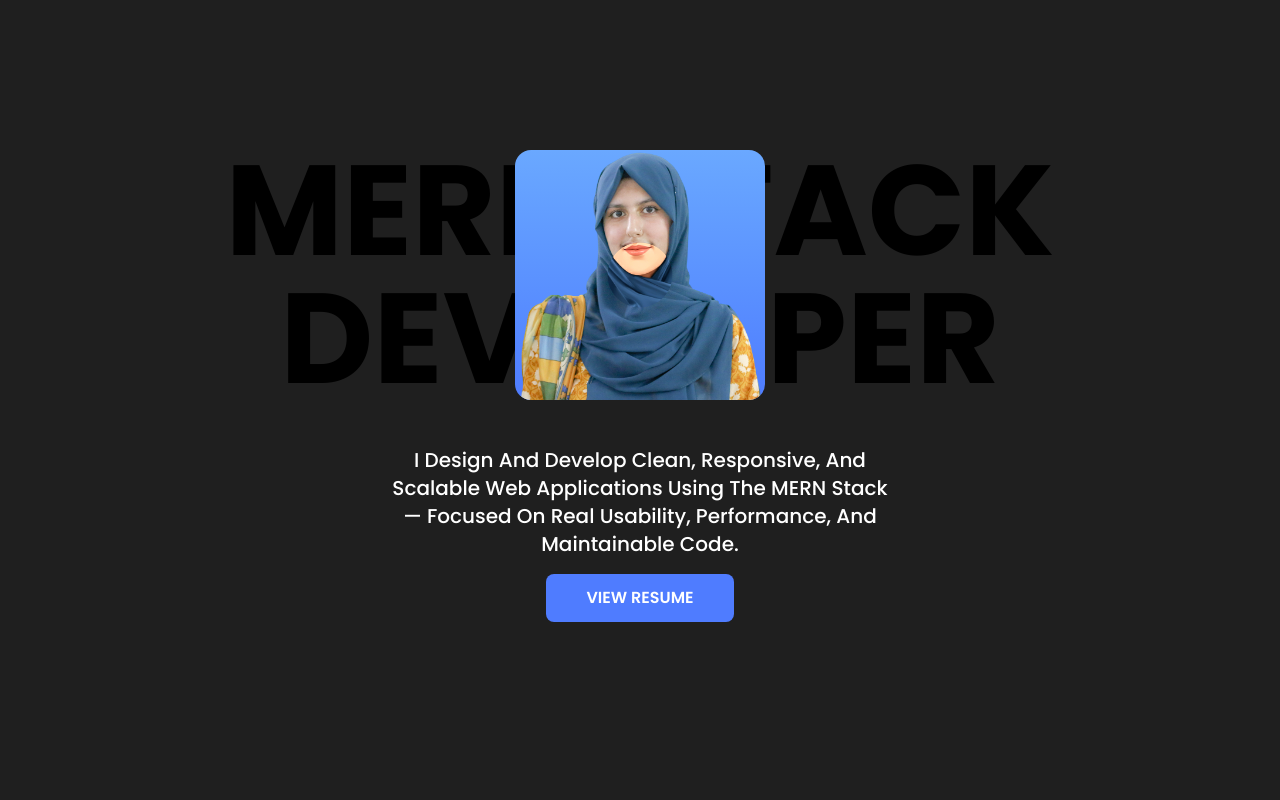
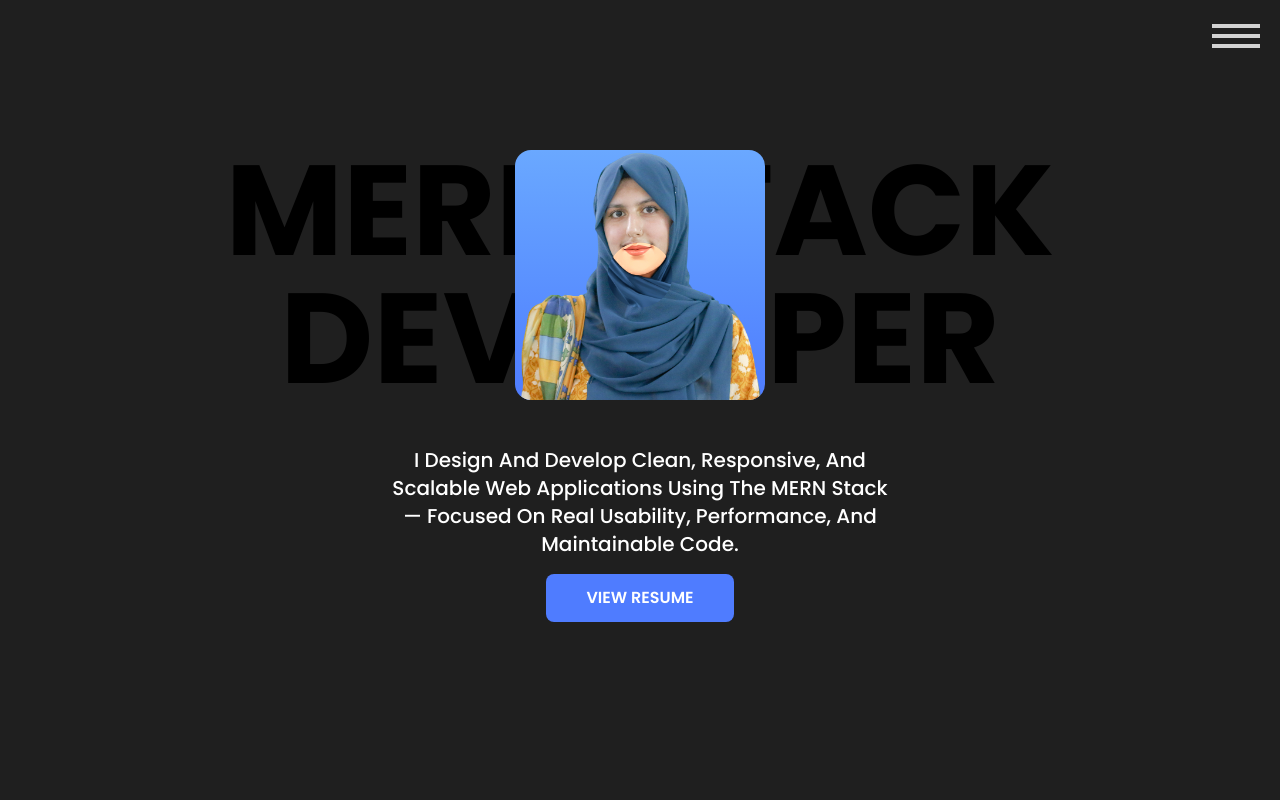
Before and after one commit to Walija-sh/walija-dev, a React (Vite) app: page / in a window 1280 px wide. Shown: the top 800 px of the page. Built offline with nearby package versions, Linux system fonts and the light colour scheme.

Commit message:
added nav

```diff
--- a/src/App.jsx
+++ b/src/App.jsx
@@ -8,6 +8,7 @@ import Footer from './components/Footer'
 import Contact from './components/Contact'
 import { CursorContextProvider } from './components/CursorContext'
 import Cursor from './components/Cursor'
+import Navbar from './components/Navbar'
 
 const App = () => {
   // first handle all the layout, text animations at end, loader,custom cursor, gradients
@@ -16,6 +17,7 @@ const App = () => {
     <main className='bg-black-2 text-white min-h-screen'>
       <CursorContextProvider>
 <Cursor/>
+<Navbar/>
       <Hero/>
 
       <About/>
--- a/src/components/Cursor.jsx
+++ b/src/components/Cursor.jsx
@@ -26,7 +26,7 @@ const Cursor = () => {
     scale: 3, // bigger for text reveal
     backgroundColor: '#000',
     borderRadius: '50%',
-    boxShadow: '0 0 20px rgba(238,255,0,0.3)',
+    boxShadow: '0 0 20px rgba(79, 124, 255,0.3)',
 
     // this is important: mask effect will follow cursor
   },
@@ -35,7 +35,7 @@ const Cursor = () => {
     backgroundColor: 'transparent',
     borderRadius: '50%',
     border:'1px solid #4f7cff',
-    boxShadow: '0 0 20px rgba(238,255,0,0.3)',
+    boxShadow: '0 0 20px rgba(79, 124, 255,0.3)',
     // this is important: mask effect will follow cursor
   },
     hoverImage: {
@@ -43,7 +43,7 @@ const Cursor = () => {
       backgroundColor: '#4f7cff',
       border: 'none',
       borderRadius: '50%',
-      boxShadow: '0 0 20px rgba(238,255,0,0.5)',
+      boxShadow: '0 0 20px rgba(79, 124, 255,0.5)',
       // Animate HeroImage anime layer as well
       onUpdate: () => {
         if (heroImageRef.current) {
@@ -73,7 +73,7 @@ const cursorClass =
   return (
     <>
       <motion.div
-        className={`fixed top-0 left-0 pointer-events-none   mix    z-99990 w-6 h-6 ${cursorClass}`}
+        className={`fixed top-0 left-0 pointer-events-none   mix    z-9999999 w-6 h-6 ${cursorClass}`}
         style={{ translateX: cursorX, translateY: cursorY }}
         animate={cursorVariant}
         variants={variants}
--- a/src/components/FooterMarquee.jsx
+++ b/src/components/FooterMarquee.jsx
@@ -12,7 +12,7 @@ const FooterMarquee = ({ref}) => {
   const loopItems = [...textItems, ...textItems];
 
   return (
-    <div ref={ref} className="bg-accent text-black overflow-hidden select-none absolute bottom-0 left-0 right-0 py-5 z-2">
+    <div ref={ref} className="bg-accent text-black overflow-hidden select-none absolute bottom-0 left-0 right-0 py-5 z-10">
       <motion.div
         className="flex gap-16 whitespace-nowrap font-bold
                    text-4xl sm:text-5xl lg:text-[100px] xl:text-[180px]"
--- a/src/components/Hero.jsx
+++ b/src/components/Hero.jsx
@@ -26,7 +26,7 @@ const radius = useSpring(rawradius, { stiffness: 120, damping: 20 });
     <section ref={ref}
     id='home'
     className='sticky top-[-50%] z-5 bg-black-2 min-h-screen  '>
-      <div className="max-w-7xl mx-auto px-5 py-10 lg:px-8 lg:py-16 xl:py-25 grid gap-5  ">
+      <div className="max-w-7xl mx-auto  px-5 py-10 pt-40 lg:px-8 lg:py-16 xl:py-25 grid gap-5  ">
 
         {/* img */}
 
--- /dev/null
+++ b/src/components/Navbar.jsx
@@ -0,0 +1,137 @@
+import React, { useState } from 'react'
+import { motion } from "motion/react";
+import {  FaGithub, FaLinkedin, FaInstagram, FaTwitter } from 'react-icons/fa';
+import RollingText from './RollingText';
+
+const Navbar = () => {
+  const [isOpen, setIsOpen] = useState(false);
+
+  const toggleMenu = () => {
+    setIsOpen(!isOpen);
+  };
+
+  // Menu icon animation variants
+  const topBarVariants = {
+    open: { rotate: 45, y: 8 },
+    closed: { rotate: 0, y: 0 }
+  };
+
+  const middleBarVariants = {
+    open: { opacity: 0, x: -10 },
+    closed: { opacity: 1, x: 0 }
+  };
+
+  const bottomBarVariants = {
+    open: { rotate: -45, y: -12 },
+    closed: { rotate: 0, y: 0 }
+  };
+
+  return (
+    <>
+      {/* Fixed Navbar */}
+      <nav className={`fixed top-0 left-0 right-0 z-1000000 ${isOpen? 'bg-black-2/10 backdrop-blur-2xl':''} px-6 py-4 `}>
+        <div className="max-w-7xl mx-auto flex items-center justify-end">
+          {/* Logo/Name */}
+            {/* <div className="w-10 h-10 rounded-full bg-accent flex items-center justify-center text-black font-bold text-sm overflow-hidden">
+              <img src="/images/me.png" className="w-full h-full object-top object-cover" alt="Z" />
+            </div>
+          */}
+
+
+          {/* Right - Menu Icon */}
+          <button
+            onClick={toggleMenu}
+            className="relative w-10 h-10 flex flex-col items-center justify-center gap-1.5 focus:outline-none group"
+            aria-label="Toggle menu"
+          >
+            <motion.div
+              variants={topBarVariants}
+              animate={isOpen ? "open" : "closed"}
+              transition={{ duration: 0.3, ease: "easeInOut" }}
+              className="w-6 h-0.5 lg:w-12 lg:h-1 bg-white/80 group-hover:bg-accent transition-colors"
+            />
+            <motion.div
+              variants={middleBarVariants}
+              animate={isOpen ? "open" : "closed"}
+              transition={{ duration: 0.3, ease: "easeInOut" }}
+              className="w-6 h-0.5 lg:w-12 lg:h-1 bg-white/80 group-hover:bg-accent transition-colors"
+            />
+            <motion.div
+              variants={bottomBarVariants}
+              animate={isOpen ? "open" : "closed"}
+              transition={{ duration: 0.3, ease: "easeInOut" }}
+              className="w-6 h-0.5 lg:w-12 lg:h-1 bg-white/80 group-hover:bg-accent transition-colors"
+            />
+          </button>
+        </div>
+      {/* Mobile Menu Overlay */}
+      <motion.div
+        initial={{ opacity: 0, y: -20, maxHeight:'0px' }}
+        animate={{
+          opacity: isOpen ? 1 : 0,
+          y: isOpen ? 0 : -20,
+          pointerEvents: isOpen ? "auto" : "none",
+          maxHeight: isOpen ? "1000px" : "0px"
+        }}
+        transition={{ duration: 0.3, ease: "easeInOut" }}
+        className=""
+      >
+        <div className="max-w-7xl mx-auto px-6 py-12 flex flex-col  gap-6 lg:flex-row lg:justify-between lg:items-end">
+          <nav className="flex flex-col gap-y-6 text-4xl lg:text-5xl font-bold tracking-tight">
+            {["HOME", "ABOUT ME", "PROJECTS", "PLAYGROUND", "CONTACT"].map(
+              (item, i) => (
+                <motion.a
+                  key={i}
+                  href={`#${item.toLowerCase().replace(/\s+/g, '')}`}
+                  initial={{ opacity: 0, x: -20 }}
+                  animate={{ opacity: isOpen ? 1 : 0, x: isOpen ? 0 : -20 }}
+                  transition={{ delay: i * 0.1 }}
+                  className="text-white/80 hover:text-accent transition group relative overflow-hidden"
+                  onClick={toggleMenu}
+                >
+
+
+                  <RollingText
+  text={item}
+  className=" text-4xl lg:text-5xl leading-none "
+/>
+                </motion.a>
+              )
+            )}
+          </nav>
+
+          {/* Contact Info - Similar to footer style */}
+          <div className="mt-16 pt-8 lg:mt-0 lg:pt-0">
+            <p className="text-white/50 text-sm mb-4">Get in touch</p>
+            <a
+              href="mailto:contact@zayla.com"
+              className="text-white/80 hover:text-accent transition text-lg inline-block"
+            >
+              contact@zayla.com
+            </a>
+
+            {/* Social Icons - Matching footer style */}
+            <div className="flex items-center gap-6 text-lg mt-6">
+              <a href="#" className="text-white/50 hover:text-accent transition">
+                <FaInstagram />
+              </a>
+              <a href="#" className="text-white/50 hover:text-accent transition">
+                <FaTwitter />
+              </a>
+              <a href="#" className="text-white/50 hover:text-accent transition">
+                <FaLinkedin />
+              </a>
+              <a href="#" className="text-white/50 hover:text-accent transition">
+                <FaGithub />
+              </a>
+            </div>
+          </div>
+        </div>
+      </motion.div>
+      </nav>
+
+    </>
+  )
+}
+
+export default Navbar
--- a/src/index.css
+++ b/src/index.css
@@ -67,6 +67,7 @@ a, button, input, select, textarea{
 .hover-text-mask {
   position: relative;
   color: #000; /* original text color */
+  /* background: rgb(79, 124, 255); */
 }
 
 .hover-text-mask::after {
```
